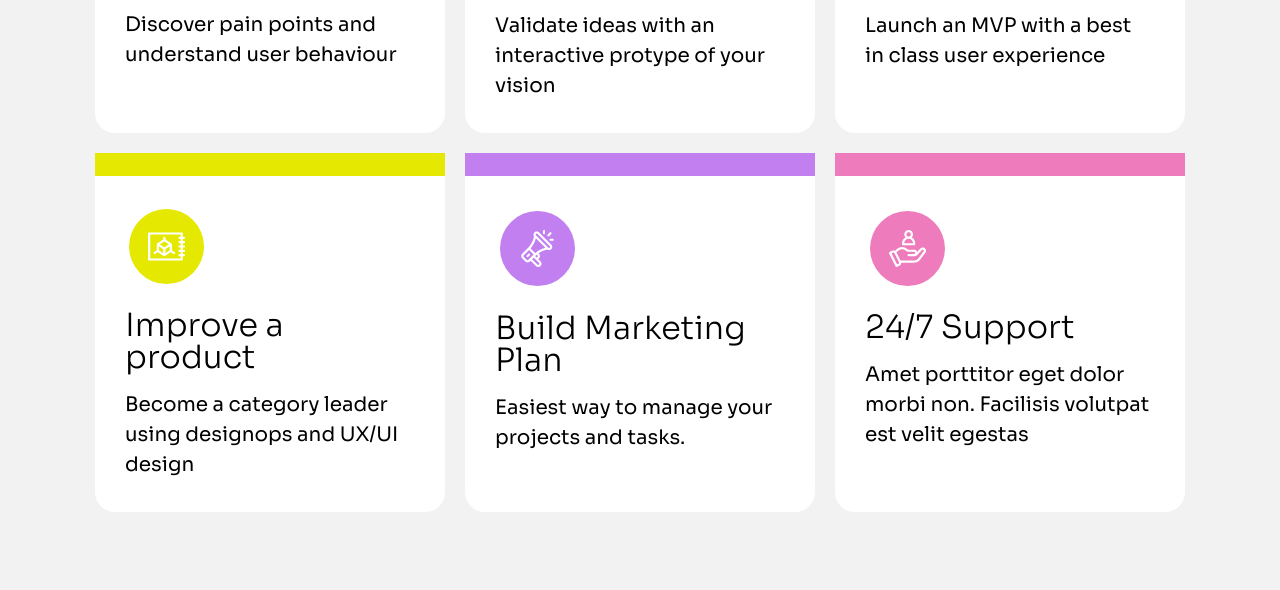
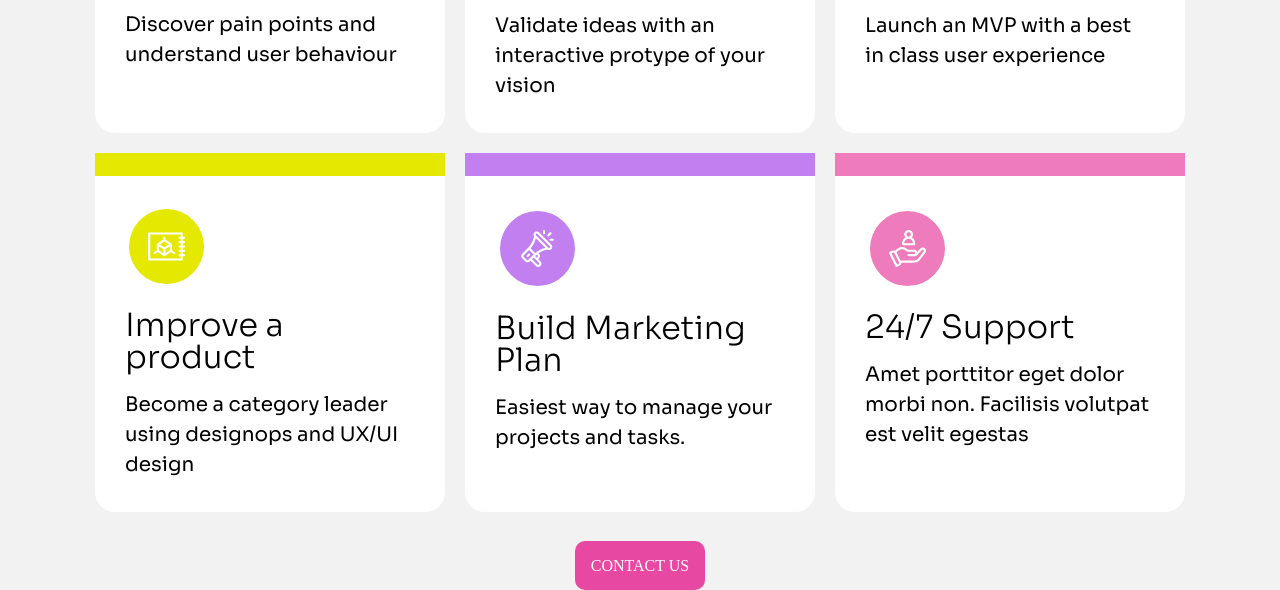
Before and after one commit to Batmanwilly2022/Exam__repeated_Flexbox, a plain HTML site: page index.html in a window 1280 px wide. Shown: the part 577-1167 px from the top of the page. Before the commit the page ends 1099 px from the top, so only its background shows below. Drawn offline with Linux system fonts and the light colour scheme.

Commit message:
#5 added main button

```diff
--- a/assets/css/style.css
+++ b/assets/css/style.css
@@ -143,3 +143,27 @@ h4{
   }
 
 /**main boxes end here**/
+
+/**main button start here**/
+.button_D{
+    text-align: center;
+    margin-top: 2rem;
+}
+.contact_us{
+      text-align: center;
+      background-color: #E748a2;
+      width: 30%;
+      justify-self: center;
+      border-radius: 10px;
+      position: relative;
+}
+.contact_us{
+      text-decoration: none;
+      color: #FFFFFF;
+      padding: 1rem;
+}
+
+.contact_us:hover{
+      background-color: black;
+}
+/** main button end here**/
--- a/index.html
+++ b/index.html
@@ -46,9 +46,9 @@
             </div>
         </div>
         <!--header end here-->
+    </header>
 
     <!--main start here-->
-
     <!--top main start here-->
     <div class="color">
         <div class="top__main color box">
@@ -61,6 +61,8 @@
             </div>
         </div>
     </div>
+    <main class="box">
+
         <!--top main end here-->
 
         <!--heading on main-->
@@ -115,5 +117,15 @@
         </div>
         <!--Main boxes starts here-->
 
+        <!--main button start here-->
+        <div class="button_D">
+            <a class="contact_us" href="#">CONTACT US</a>
+        </div>
+        <!--main button start here-->
+    </main>
+
+
+
 
 </body>
+</html>
```
Lines whose indentation alone changed are shown as unchanged.
